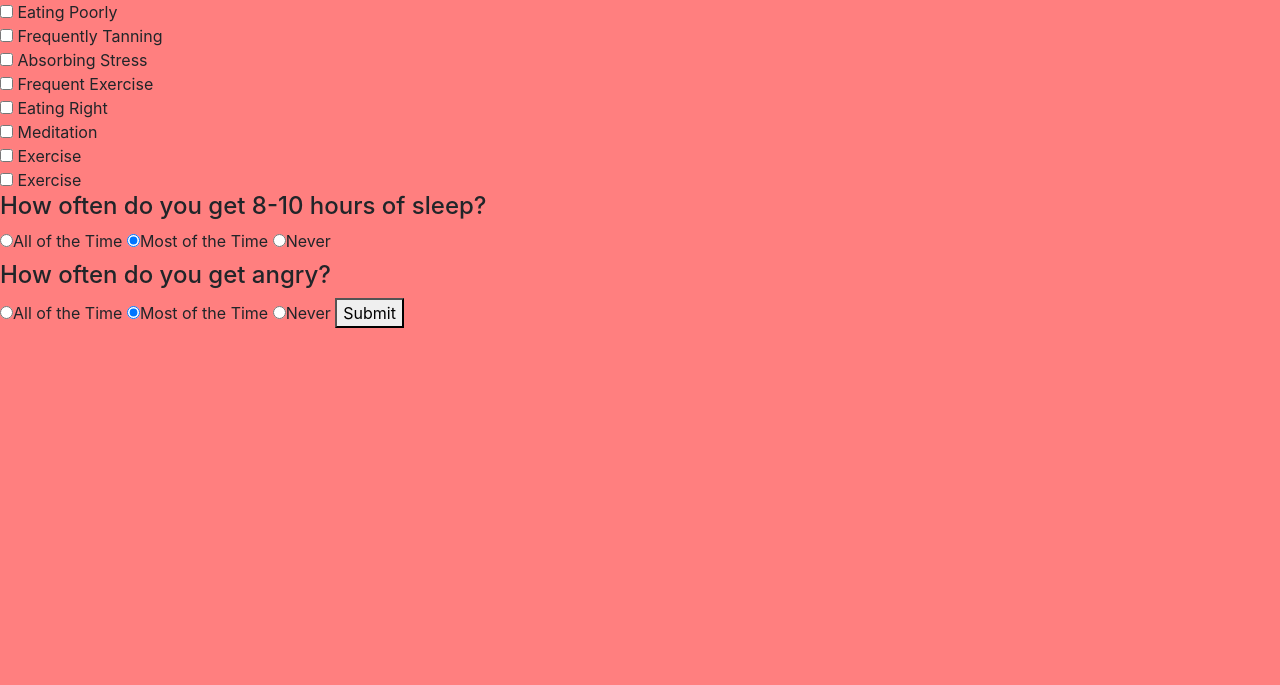
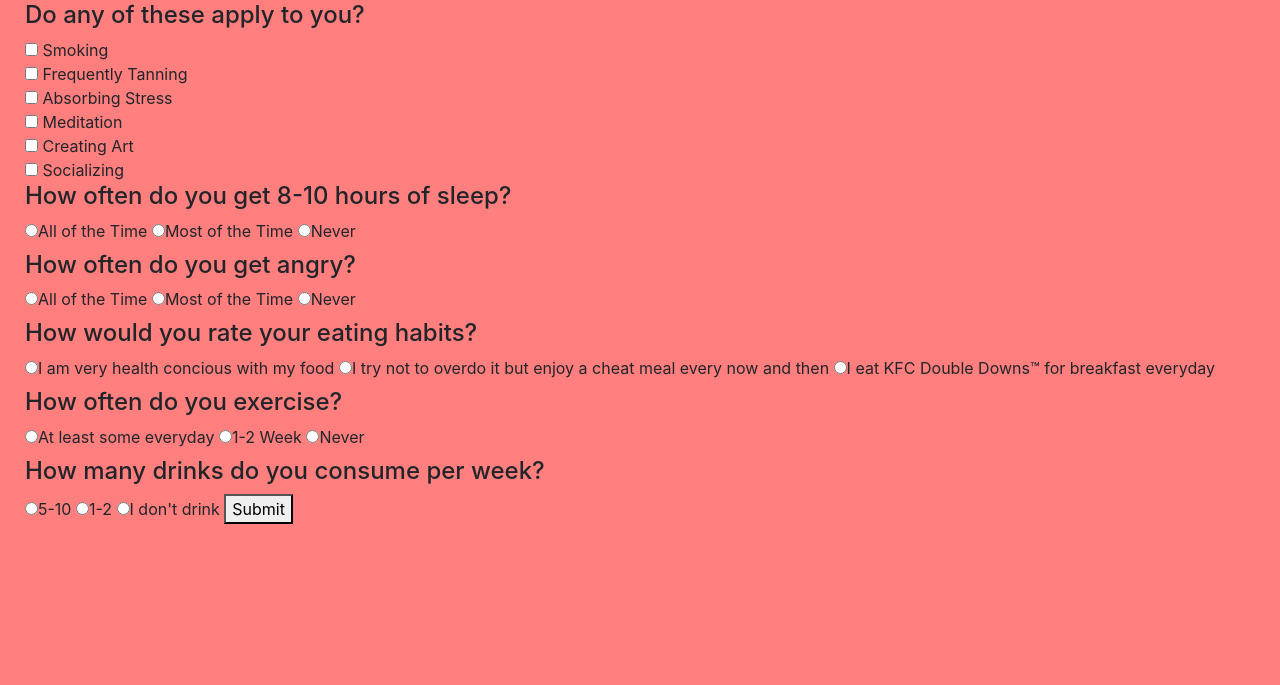
Before and after one commit to unfinishedideas/codereview5, a website built with webpack: page src/index.html in a window 1280 px wide. Shown: the part 115-800 px from the top of the page. Built offline with nearby package versions, Linux system fonts and the light colour scheme.

Commit message:
add some padding to the body, also add some more radio questions for habits

```diff
--- a/src/index.html
+++ b/src/index.html
@@ -14,31 +14,44 @@
     <label for="userAge">Enter Your Age</label>
     <input type="text" id="userAge">
 
+    <h4>Do any of these apply to you?</h4>
     <!-- Bad Habits -->
     <input type="checkbox" name="habits" value="-5"> Smoking<br>
-    <input type="checkbox" name="habits" value="-5"> Drinking<br>
-    <input type="checkbox" name="habits" value="-5"> Eating Poorly<br>
     <input type="checkbox" name="habits" value="-5"> Frequently Tanning<br>
     <input type="checkbox" name="habits" value="-5"> Absorbing Stress<br>
 
     <!-- Good Habits -->
-    <input type="checkbox" name="habits" value="5"> Frequent Exercise<br>
-    <input type="checkbox" name="habits" value="5"> Eating Right<br>
     <input type="checkbox" name="habits" value="5"> Meditation<br>
-    <input type="checkbox" name="habits" value="5"> Exercise<br>
-    <input type="checkbox" name="habits" value="5"> Exercise<br>
+    <input type="checkbox" name="habits" value="5"> Creating Art<br>
+    <input type="checkbox" name="habits" value="5"> Socializing<br>
+
 
     <!-- Q&A -->
     <h4>How often do you get 8-10 hours of sleep?</h4>
 
     <label><input type="radio" name="sleepHabit" value="5">All of the Time</label>
-    <label><input type="radio" name="sleepHabit" value="0" checked>Most of the Time</label>
+    <label><input type="radio" name="sleepHabit" value="0">Most of the Time</label>
     <label><input type="radio" name="sleepHabit" value="-5">Never</label>
 
     <h4>How often do you get angry?</h4>
     <label><input type="radio" name="angerHabit" value="-5">All of the Time</label>
-    <label><input type="radio" name="angerHabit" value="0" checked>Most of the Time</label>
+    <label><input type="radio" name="angerHabit" value="0">Most of the Time</label>
     <label><input type="radio" name="angerHabit" value="5">Never</label>
+
+    <h4>How would you rate your eating habits?</h4>
+    <label><input type="radio" name="foodHabit" value="5">I am very health concious with my food</label>
+    <label><input type="radio" name="foodHabit" value="0">I try not to overdo it but enjoy a cheat meal every now and then</label>
+    <label><input type="radio" name="foodHabit" value="-5">I eat KFC Double Downs™ for breakfast everyday</label>
+
+    <h4>How often do you exercise?</h4>
+    <label><input type="radio" name="exerciseHabit" value="5">At least some everyday</label>
+    <label><input type="radio" name="exerciseHabit" value="0">1-2 Week</label>
+    <label><input type="radio" name="exerciseHabit" value="-5">Never</label>
+
+    <h4>How many drinks do you consume per week?</h4>
+    <label><input type="radio" name="drinkHabit" value="-5">5-10</label>
+    <label><input type="radio" name="drinkHabit" value="0">1-2</label>
+    <label><input type="radio" name="drinkHabit" value="5">I don't drink</label>
 
     <button type="submit" name="button">Submit</button>
   </form>
--- a/src/main.js
+++ b/src/main.js
@@ -18,6 +18,9 @@ $(document).ready(function(){
     });
     healthInput.push(parseInt($("input:radio[name=sleepHabit]:checked").val()));
     healthInput.push(parseInt($("input:radio[name=angerHabit]:checked").val()));
+    healthInput.push(parseInt($("input:radio[name=foodHabit]:checked").val()));
+    healthInput.push(parseInt($("input:radio[name=exerciseHabit]:checked").val()));
+    healthInput.push(parseInt($("input:radio[name=drinkHabit]:checked").val()));
 
 
     // Create Person Object
--- a/src/styles.css
+++ b/src/styles.css
@@ -1,5 +1,6 @@
 body {
   background-color: rgba(255, 0, 0, 0.5);
+  padding: 25px;
 }
 .resultsBox{
   display: none;
```
